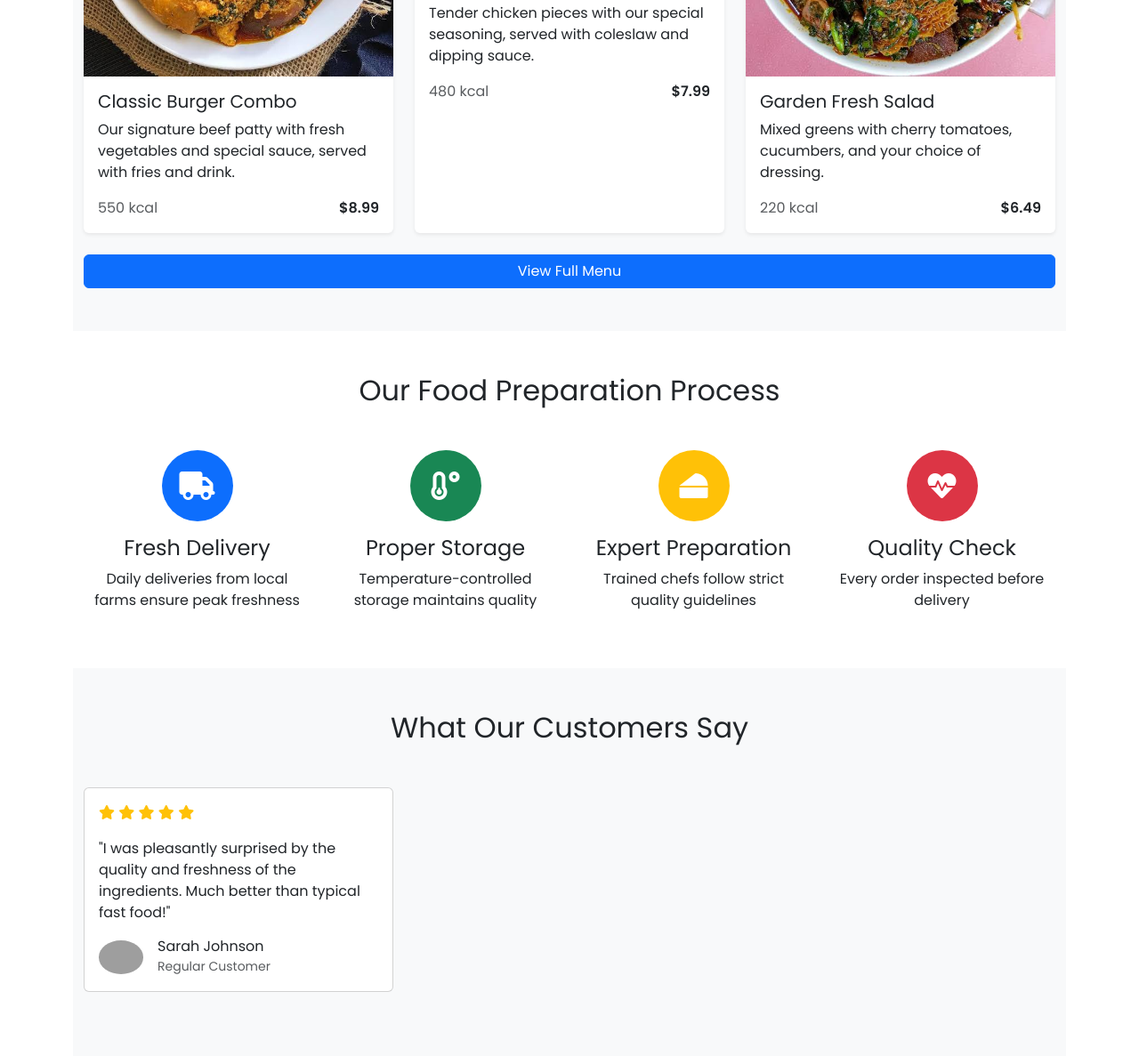
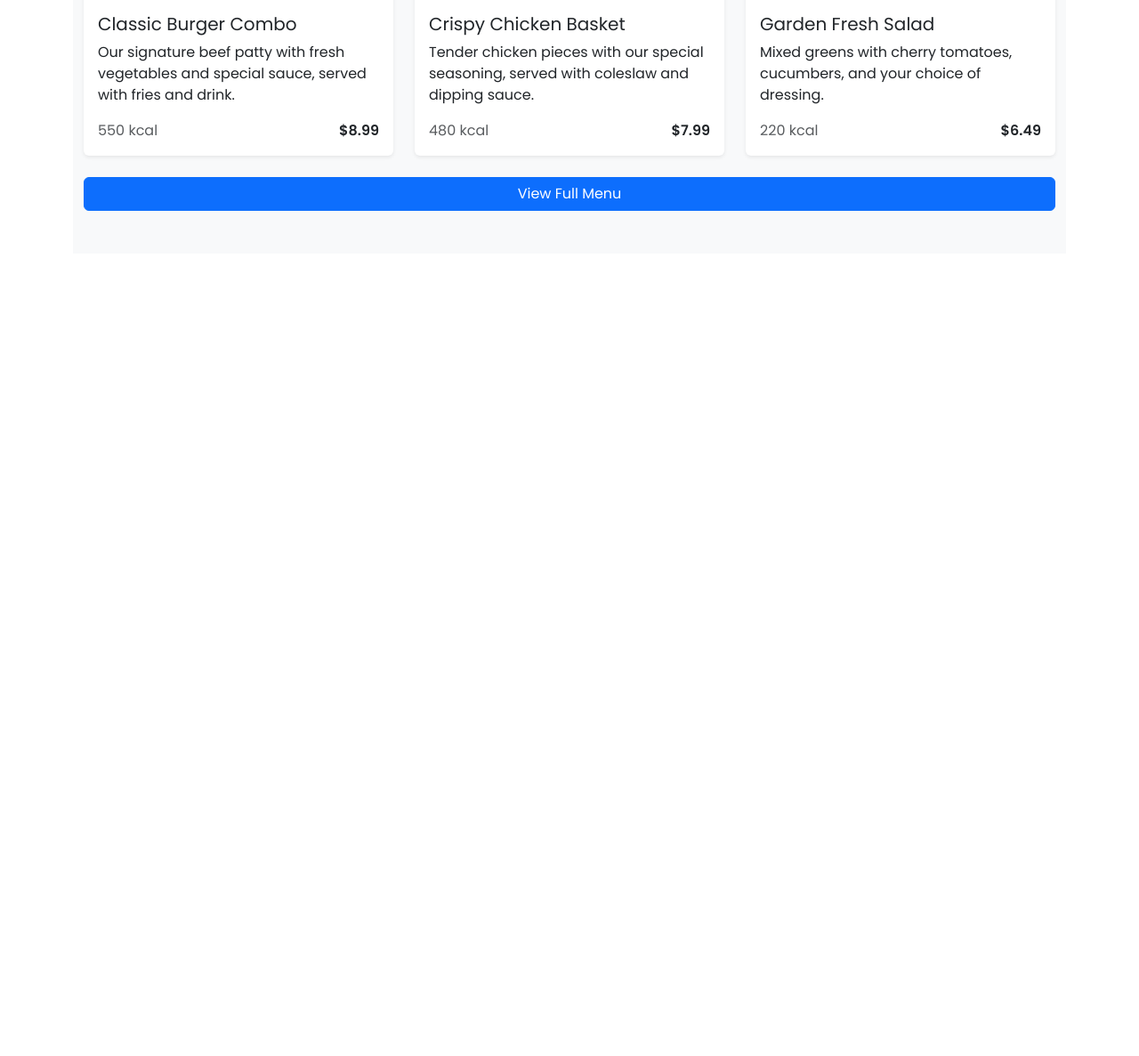
Before and after one commit to CreedHub6/CreedHub6, a Django app: page / in a window 1280 px wide. Shown: the part 1376-2563 px from the top of the page at 89% size. After the commit the page ends 1613 px from the top, so only its background shows below. Run offline with Django 5.2, Linux system fonts and the light colour scheme; grey boxes are pictures that could not be loaded.

Commit message:
Updated home page template with image fallbacks for burger, chicken, and salad

```diff
--- a/systemapp/templates/systemapp/home.html
+++ b/systemapp/templates/systemapp/home.html
@@ -2,7 +2,7 @@
 {% load static %}
 
 {% block content %}
-<!-- Hero Section with Industry Info -->
+<!-- Hero Section -->
 <section class="hero-section bg-light py-5">
     <div class="container">
         <div class="row align-items-center">
@@ -21,7 +21,7 @@
     </div>
 </section>
 
-<!-- Industry Information Carousel -->
+<!-- Industry Carousel -->
 <section id="industry-facts" class="py-5 bg-white">
     <div class="container">
         <h2 class="text-center mb-5">Fast Food Industry Insights</h2>
@@ -73,151 +73,73 @@
     </div>
 </section>
 
-<!-- Menu Highlights -->
+<!-- Popular Choices -->
 <section class="py-5 bg-light">
     <div class="container">
         <h2 class="text-center mb-5">Popular Choices</h2>
         <div class="row g-4">
+
+            <!-- Burger -->
             <div class="col-md-4">
                 <div class="card h-100 border-0 shadow-sm">
-                    <img src="{{ MEDIA_URL }}/media/menu_items/1000066233.jpg" class="card-img-top" alt="Burger Meal">
+                    {% if burger and burger.image %}
+                        <img src="{{ burger.image.url }}" class="card-img-top" alt="{{ burger.name }}">
+                    {% else %}
+                        <img src="https://source.unsplash.com/400x300/?burger,meal" class="card-img-top" alt="Burger Meal">
+                    {% endif %}
                     <div class="card-body">
-                        <h5 class="card-title">Classic Burger Combo</h5>
-                        <p class="card-text">Our signature beef patty with fresh vegetables and special sauce, served with fries and drink.</p>
+                        <h5 class="card-title">{{ burger.name|default:"Classic Burger Combo" }}</h5>
+                        <p class="card-text">{{ burger.description|default:"Our signature beef patty with fresh vegetables and special sauce, served with fries and drink." }}</p>
                         <div class="d-flex justify-content-between align-items-center">
-                            <span class="text-muted">550 kcal</span>
-                            <span class="fw-bold">$8.99</span>
+                            <span class="text-muted">{{ burger.calories|default:550 }} kcal</span>
+                            <span class="fw-bold">${{ burger.price|default:"8.99" }}</span>
                         </div>
                     </div>
                 </div>
             </div>
+
+            <!-- Chicken -->
             <div class="col-md-4">
                 <div class="card h-100 border-0 shadow-sm">
-                    <img src="{{ MEDIA_URL }}/media/menu_items/1000066234.jpg" class="card-img-top" alt="Chicken Meal">
+                    {% if chicken and chicken.image %}
+                        <img src="{{ chicken.image.url }}" class="card-img-top" alt="{{ chicken.name }}">
+                    {% else %}
+                        <img src="https://source.unsplash.com/400x300/?fried,chicken" class="card-img-top" alt="Crispy Chicken">
+                    {% endif %}
                     <div class="card-body">
-                        <h5 class="card-title">Crispy Chicken Basket</h5>
-                        <p class="card-text">Tender chicken pieces with our special seasoning, served with coleslaw and dipping sauce.</p>
+                        <h5 class="card-title">{{ chicken.name|default:"Crispy Chicken Basket" }}</h5>
+                        <p class="card-text">{{ chicken.description|default:"Tender chicken pieces with our special seasoning, served with coleslaw and dipping sauce." }}</p>
                         <div class="d-flex justify-content-between align-items-center">
-                            <span class="text-muted">480 kcal</span>
-                            <span class="fw-bold">$7.99</span>
+                            <span class="text-muted">{{ chicken.calories|default:480 }} kcal</span>
+                            <span class="fw-bold">${{ chicken.price|default:"7.99" }}</span>
                         </div>
                     </div>
                 </div>
             </div>
+
+            <!-- Salad -->
             <div class="col-md-4">
                 <div class="card h-100 border-0 shadow-sm">
-                    <img src="{{ MEDIA_URL }}/media/menu_items/1000066232.jpg" class="card-img-top" alt="Salad">
+                    {% if salad and salad.image %}
+                        <img src="{{ salad.image.url }}" class="card-img-top" alt="{{ salad.name }}">
+                    {% else %}
+                        <img src="https://source.unsplash.com/400x300/?salad,healthy" class="card-img-top" alt="Fresh Salad">
+                    {% endif %}
                     <div class="card-body">
-                        <h5 class="card-title">Garden Fresh Salad</h5>
-                        <p class="card-text">Mixed greens with cherry tomatoes, cucumbers, and your choice of dressing.</p>
+                        <h5 class="card-title">{{ salad.name|default:"Garden Fresh Salad" }}</h5>
+                        <p class="card-text">{{ salad.description|default:"Mixed greens with cherry tomatoes, cucumbers, and your choice of dressing." }}</p>
                         <div class="d-flex justify-content-between align-items-center">
-                            <span class="text-muted">220 kcal</span>
-                            <span class="fw-bold">$6.49</span>
+                            <span class="text-muted">{{ salad.calories|default:220 }} kcal</span>
+                            <span class="fw-bold">${{ salad.price|default:"6.49" }}</span>
                         </div>
                     </div>
                 </div>
             </div>
+
         </div>
         <div class="text-center mt-4">
-
-		 <a href="#" class="btn btn-primary w-100">
-                        View Full Menu
-                    </a>
-        </div>
-    </div>
-</section>
-
-<!-- How It Works -->
-<section class="py-5 bg-white">
-    <div class="container">
-        <h2 class="text-center mb-5">Our Food Preparation Process</h2>
-        <div class="row g-4">
-            <div class="col-md-3 text-center">
-                <div class="process-step p-4 rounded-circle bg-primary text-white d-inline-flex align-items-center justify-content-center mb-3" style="width: 80px; height: 80px;">
-                    <i class="fas fa-truck fa-2x"></i>
-                </div>
-                <h4>Fresh Delivery</h4>
-                <p>Daily deliveries from local farms ensure peak freshness</p>
-            </div>
-            <div class="col-md-3 text-center">
-                <div class="process-step p-4 rounded-circle bg-success text-white d-inline-flex align-items-center justify-content-center mb-3" style="width: 80px; height: 80px;">
-                    <i class="fas fa-temperature-low fa-2x"></i>
-                </div>
-                <h4>Proper Storage</h4>
-                <p>Temperature-controlled storage maintains quality</p>
-            </div>
-            <div class="col-md-3 text-center">
-                <div class="process-step p-4 rounded-circle bg-warning text-white d-inline-flex align-items-center justify-content-center mb-3" style="width: 80px; height: 80px;">
-                    <i class="fas fa-cheese fa-2x"></i>
-                </div>
-                <h4>Expert Preparation</h4>
-                <p>Trained chefs follow strict quality guidelines</p>
-            </div>
-            <div class="col-md-3 text-center">
-                <div class="process-step p-4 rounded-circle bg-danger text-white d-inline-flex align-items-center justify-content-center mb-3" style="width: 80px; height: 80px;">
-                    <i class="fas fa-heartbeat fa-2x"></i>
-                </div>
-                <h4>Quality Check</h4>
-                <p>Every order inspected before delivery</p>
-            </div>
-        </div>
-    </div>
-</section>
-
-<!-- Testimonials -->
-<section class="py-5 bg-light">
-    <div class="container">
-        <h2 class="text-center mb-5">What Our Customers Say</h2>
-        <div class="row">
-            <div class="col-md-4 mb-4">
-                <div class="card h-100">
-                    <div class="card-body">
-                        <div class="mb-3 text-warning">
-                            <i class="fas fa-star"></i>
-                            <i class="fas fa-star"></i>
-                            <i class="fas fa-star"></i>
-                            <i class="fas fa-star"></i>
-                            <i class="fas fa-star"></i>
-                        </div>
-                        <p class="card-text">"I was pleasantly surprised by the quality and freshness of the ingredients. Much better than typical fast food!"</p>
-                        <div class="d-flex align-items-center">
-                            <img src="{% static 'images/user1.jpg' %}" class="rounded-circle me-3" width="50" alt="Customer">
-                            <div>
-                                <h6 class="mb-0">Sarah Johnson</h6>
-                                <small class="text-muted">Regular Customer</small>
-                            </div>
-                        </div>
-                    </div>
-                </div>
-            </div>
-            <!-- Add more testimonials -->
+            <a href="#" class="btn btn-primary w-100">View Full Menu</a>
         </div>
     </div>
 </section>
 {% endblock %}
-
-{% block extra_css %}
-<style>
-    .hero-section {
-        background: linear-gradient(rgba(255,255,255,0.9), rgba(255,255,255,0.9)), url('{% static "images/food-bg.jpg" %}');
-        background-size: cover;
-        background-position: center;
-    }
-    .fact-icon {
-        color: var(--bs-primary);
-    }
-    .process-step {
-        transition: transform 0.3s;
-    }
-    .process-step:hover {
-        transform: scale(1.1);
-    }
-    .card {
-        transition: transform 0.3s, box-shadow 0.3s;
-    }
-    .card:hover {
-        transform: translateY(-5px);
-        box-shadow: 0 10px 20px rgba(0,0,0,0.1);
-    }
-</style>
-{% endblock %}
```
